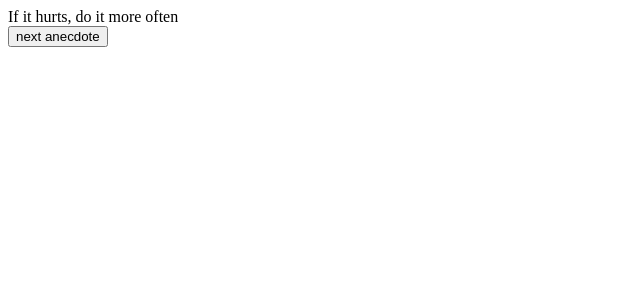
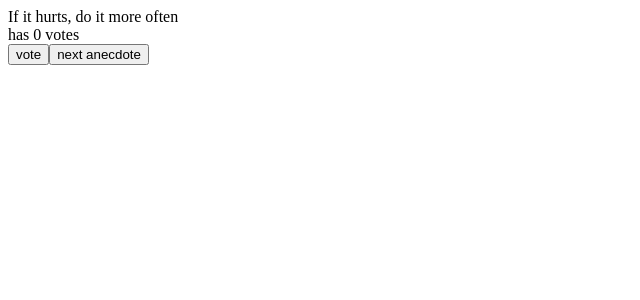
Before and after one commit to jackhcarney/fullstackopen, a React (Create React App) app in the folder part1/: page / in a window 1280 px wide. Shown: the top 300 px of the page, without its empty margins (0-640 px from the left). Built offline with nearby package versions, Linux system fonts and the light colour scheme.

Commit message:
1.13: anecdotes step2

```diff
--- a/part1/src/App.js
+++ b/part1/src/App.js
@@ -6,13 +6,18 @@ function getRandomInt(min, max) {
   return Math.floor(Math.random() * (max - min) + min); //The maximum is exclusive and the minimum is inclusive
 }
 
-
 const Button = (props) => (
 <button onClick={props.handleClick}>{props.text}</button>
 )
 
 const Anecdote = ({anecdotes, selected}) => (
   <div>{anecdotes[selected]}</div>
+)
+
+const Vote = ({points}) => (
+  <div>
+    has {points} votes
+  </div>
 )
 
 const App = () => {
@@ -27,16 +32,26 @@ const App = () => {
   ]
 
   const [selected, setSelected] = useState(0)
+  const [points, setPoints] = useState(Array(anecdotes.length).fill(0))
+  console.log("points", points)
 
   const handleAnecdoteClick = () => {
-    console.log("It has been clicked.")
+    console.log("next anecdote button has been clicked.")
     return(setSelected(getRandomInt(0,anecdotes.length)))
+  }
+
+  const handleVoteClick = () => {
+    console.log("vote button has been clicked.")
+    const newPoints = [...points]
+    newPoints[selected] += 1
+    return(setPoints(newPoints))
   }
 
   return (
     <div>
       <Anecdote anecdotes={anecdotes} selected={selected} />
-      <Button handleClick={handleAnecdoteClick} text='next anecdote' />
+      <Vote points={points[selected]}/>
+      <Button handleClick={handleVoteClick} text='vote' /><Button handleClick={handleAnecdoteClick} text='next anecdote' />
     </div>
   )
 }
```
